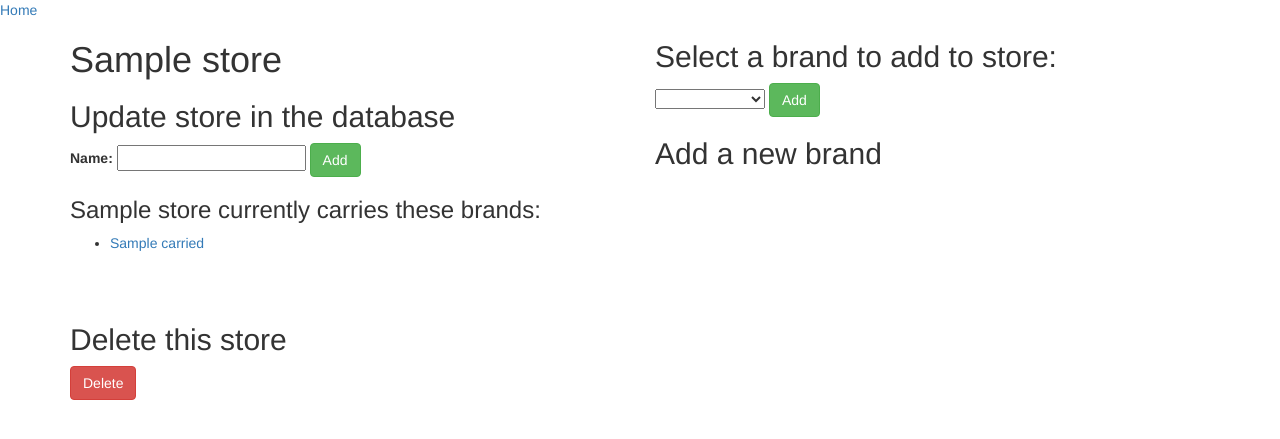
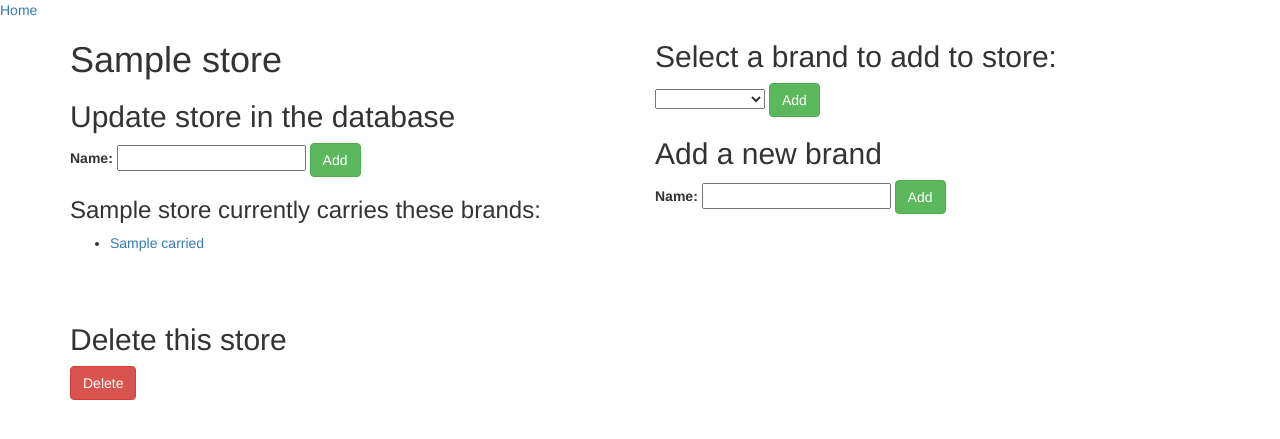
Before and after one commit to Xesme/shoes, a PHP site: template views/store.html.twig in a window 1280 px wide. Shown: the top 439 px of the page. Run offline with PHP 8.4, Linux system fonts and the light colour scheme; the template is opened without the code that fills it: most values are stand-ins (such as "Sample title", 1, 10 or a date in 2020); some libraries are stand-ins or nearby versions.

Commit message:
add form to views/ and add twig route to app/

```diff
--- a/views/brand.html.twig
+++ b/views/brand.html.twig
@@ -32,7 +32,6 @@
             <form action="/add/store/to/brand/{{ brand.getId }}" method="post">
                 <label for="name">Name:</label>
                 <input type="text" name="name" required>
-                <!-- <input class="hidden" type="text" name="brand_id" value="{{ brand.getId}}"> -->
                 <button class="btn btn-success" type="submit"> Add </button>
             </form>
     </div>
--- a/views/store.html.twig
+++ b/views/store.html.twig
@@ -40,6 +40,10 @@
             <button class="btn btn-success" type="submit"> Add </button>
         </form>
         <h2> Add a new brand </h2>
-
+        <form action="/add/brand/to/store/{{ stores.getId }}" method="post">
+            <label for="name">Name:</label>
+            <input type="text" name="brand_name" required>
+            <button class="btn btn-success" type="submit"> Add </button>
+        </form>
     </div>
 {% endblock %}
```
Also changed, not shown: app/app.php (+12 -0 lines), views/index.html.twig (+2 -8 lines).
